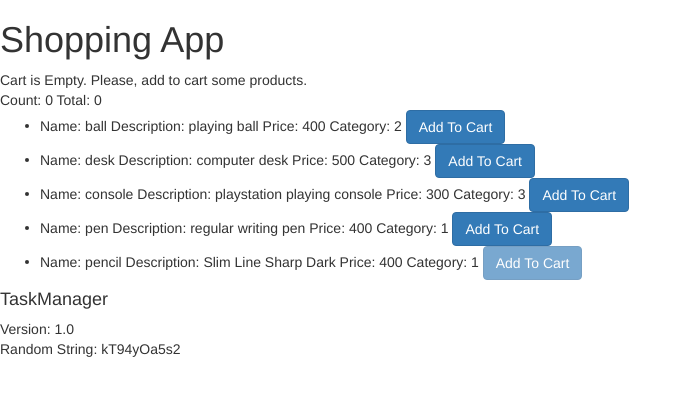
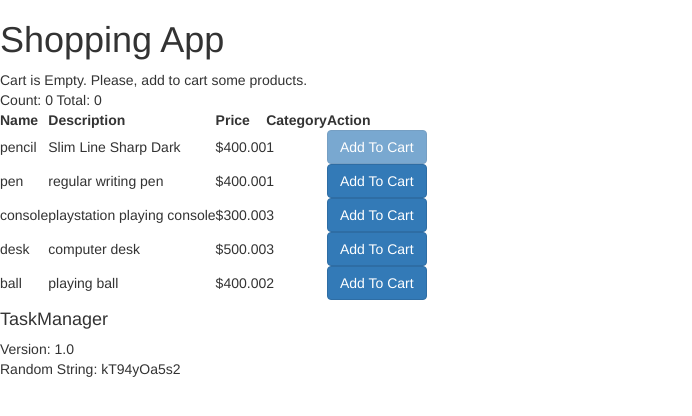
Before and after one commit to Andriy-Yahello/shop, an Angular app: page / in a window 1280 px wide. Shown: the top 416 px of the page, without its empty margins (0-692 px from the left). Built offline with nearby package versions, Linux system fonts and the light colour scheme.

Commit message:
add price pipe and sorting pipe

```diff
--- a/src/app/app.module.ts
+++ b/src/app/app.module.ts
@@ -11,6 +11,7 @@ import { CardHoverDirective } from './cart/directives/card-hover.directive';
 import { ContactUsComponent } from './cart/components/contact-us/contact-us.component';
 import { ChangeDirective } from './cart/directives/change.directive';
 import { CoreModule } from './cart/modules/core/core.module';
+import { OrderByPipe } from './pipes/order-by.pipe';
 
 @NgModule({
   declarations: [
@@ -22,7 +23,8 @@ import { CoreModule } from './cart/modules/core/core.module';
     UpdateCartItemComponent,
     CardHoverDirective,
     ContactUsComponent,
-    ChangeDirective
+    ChangeDirective,
+    OrderByPipe
   ],
   imports: [
     BrowserModule,
--- /dev/null
+++ b/src/app/pipes/order-by.pipe.ts
@@ -0,0 +1,55 @@
+import { Pipe, PipeTransform } from '@angular/core';
+
+@Pipe({
+  name: 'orderBy'
+})
+export class OrderByPipe implements PipeTransform {
+
+  transform(values: number[]|string[]|object[], key?: string, reverse?: boolean) {
+    if (!Array.isArray(values) || values.length <= 0) {
+      return null;
+    }
+
+    return this.sort(values, key, reverse);
+  }
+
+  private sort(value: any[], key?: any, reverse?: boolean): any[] {
+    const isInside = key && key.indexOf('.') !== -1;
+
+    if (isInside) {
+      key = key.split('.');
+    }
+
+    const array: any[] = value.sort((a: any, b: any): number => {
+      if (!key) {
+        return a > b ? 1 : -1;
+      }
+
+      if (!isInside) {
+        return a[key] > b[key] ? 1 : -1;
+      }
+
+      return this.getValue(a, key) > this.getValue(b, key) ? 1 : -1;
+    });
+
+    if (reverse) {
+      return array.reverse();
+    }
+
+    return array;
+  }
+
+  private getValue(object: any, key: string[]) {
+    for (let i = 0, n = key.length; i < n; ++i) {
+      const k = key[i];
+      if (!(k in object)) {
+        return;
+      }
+
+      object = object[k];
+    }
+
+    return object;
+  }
+
+}
--- a/src/app/product/components/product-list/product-list.component.html
+++ b/src/app/product/components/product-list/product-list.component.html
@@ -1,5 +1,16 @@
-<ul >
-  <li *ngFor="let p of products">Name: {{p.name}} Description: {{p.description}} Price: {{p.price}} Category: {{p.category}}
+<table >
+    <tr>
+        <th (click)="sort('name')">Name</th>
+        <th (click)="sort('description')">Description</th>
+        <th (click)="sort('price')">Price</th>
+        <th (click)="sort('category')">Category</th>
+        <th>Action</th>
+      </tr>
+  <tr *ngFor="let p of products | orderBy:sortingName:isDesc">
+    <td>{{p.name}}</td>
+    <td>{{p.description}}</td>
+    <td>{{p.price | currency}}</td>
+    <td>{{p.category}}</td>
     <button class="btn btn-primary" [disabled]="isInvalid(p)" (click)="addToCart(p)">Add To Cart</button>
-  </li>
-</ul>
+  </tr>
+</table>
--- a/src/app/product/components/product-list/product-list.component.ts
+++ b/src/app/product/components/product-list/product-list.component.ts
@@ -9,6 +9,8 @@ import { ProductService } from '../../services/product.service';
   styleUrls: ['./product-list.component.css']
 })
 export class ProductListComponent implements OnInit {
+  sortingName: string;
+  isDesc: boolean;
   products: ProductModel[] = [];
   selectedProduct: ProductModel;
   listChange: ProductModel[] = [];
@@ -48,4 +50,13 @@ export class ProductListComponent implements OnInit {
     }
     this.selectedProductsChange.emit(this.listChange);
   }
+
+  sort(name: string): void {
+    if (name && this.sortingName !== name) {
+      this.isDesc = false;
+    } else {
+      this.isDesc = !this.isDesc;
+    }
+    this.sortingName = name;
+  }
 }
```
Also changed, not shown: 1 other file (tests, documents, lock files or other folders).
